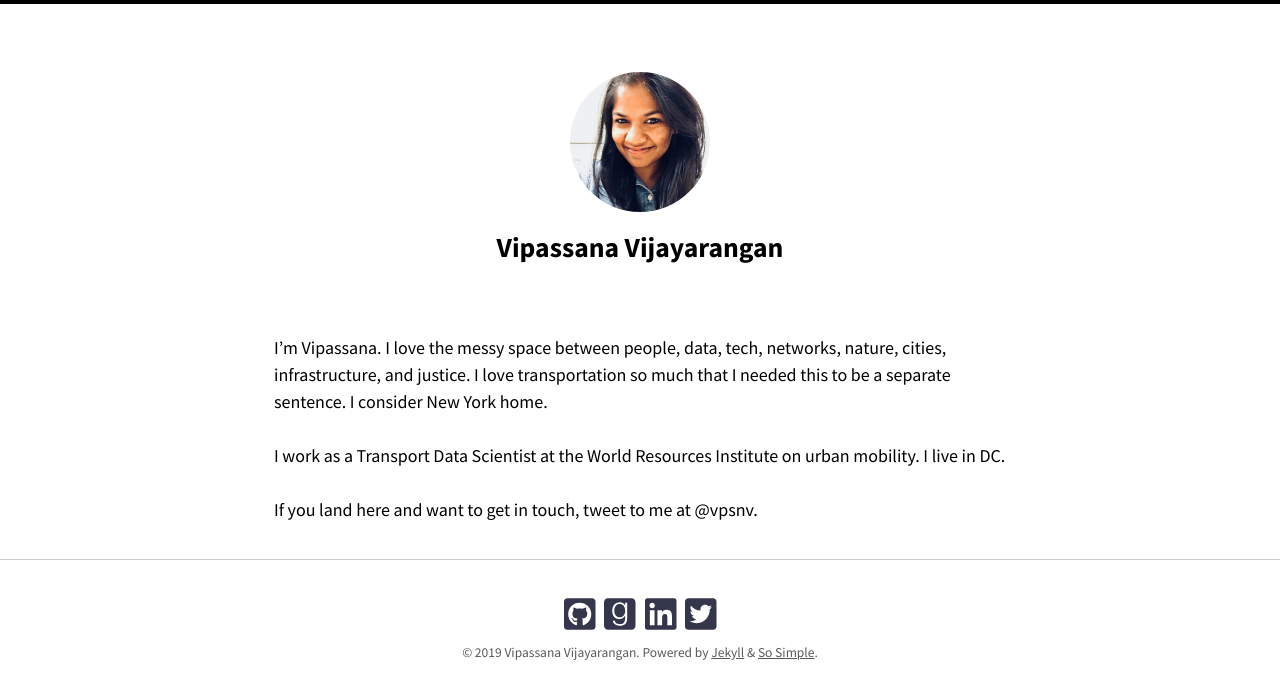
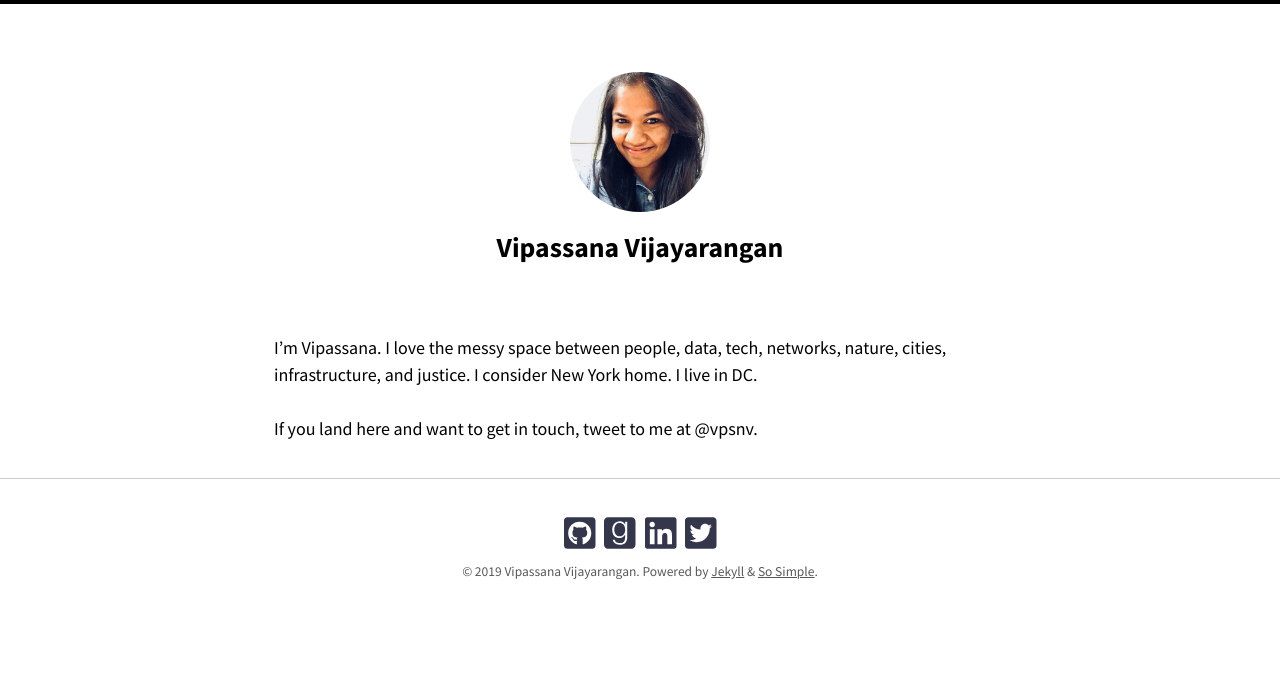
Before and after one commit to vipassana/vipassana.github.io, a Jekyll site: the page built from index.html, in a window 1280 px wide. Shown: the top 699 px of the page. Built offline with Jekyll 4.4.1, drawn with Linux system fonts in a browser that asks for light colours; nearby versions of some CDN libraries; the list of posts is cut into pages by our own code.

Commit message:
Bio change

```diff
--- a/index.html
+++ b/index.html
@@ -3,10 +3,7 @@ layout: home
 
 ---
 
-I’m Vipassana. I love the messy space between people, data, tech, networks, nature, cities, infrastructure, and justice. I love transportation so much that I needed this to be a separate sentence. I consider New York home.
-</br>
-</br>
-I work as a Transport Data Scientist at the World Resources Institute on urban mobility. I live in DC.
+I’m Vipassana. I love the messy space between people, data, tech, networks, nature, cities, infrastructure, and justice. I consider New York home. I live in DC.
 </br>
 </br>
 If you land here and want to get in touch, tweet to me at @vpsnv.
```
